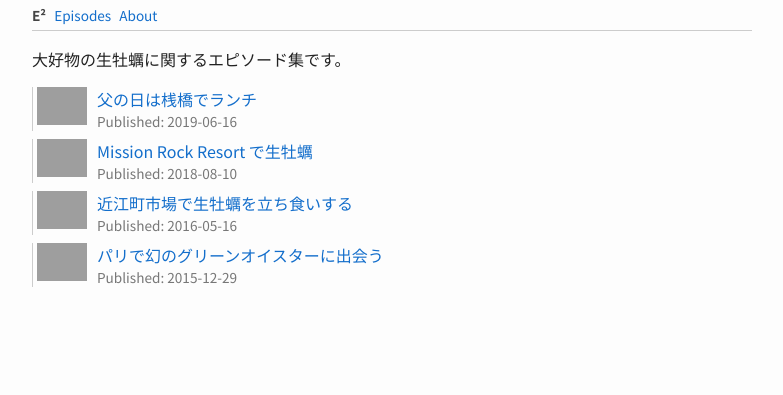
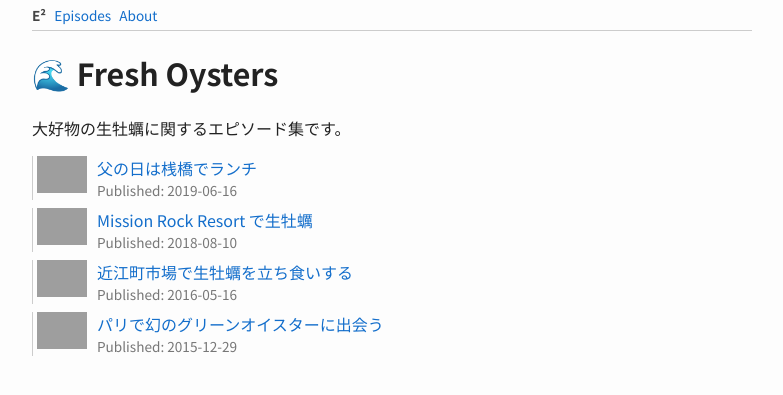
Before and after one commit to toru/ep.torumk.com, a Jekyll site: the page built from _pages/tag_oyster.html, in a window 1280 px wide. Shown: the top 395 px of the page, without its empty margins (248-1031 px from the left). Built offline with Jekyll 4.4.1, drawn with Linux system fonts in a browser that asks for light colours; grey boxes are pictures that could not be loaded.

Commit message:
pages: add a custom oyster title

```diff
--- a/_pages/tag_oyster.html
+++ b/_pages/tag_oyster.html
@@ -5,6 +5,8 @@ permalink: /t/oyster
 layout: default
 ---
 
+<h1 class="tag-title">🌊 Fresh Oysters</h1>
+
 <p>大好物の生牡蠣に関するエピソード集です。</p>
 
 {% assign episodes = site.tags["oyster"] %}
```
